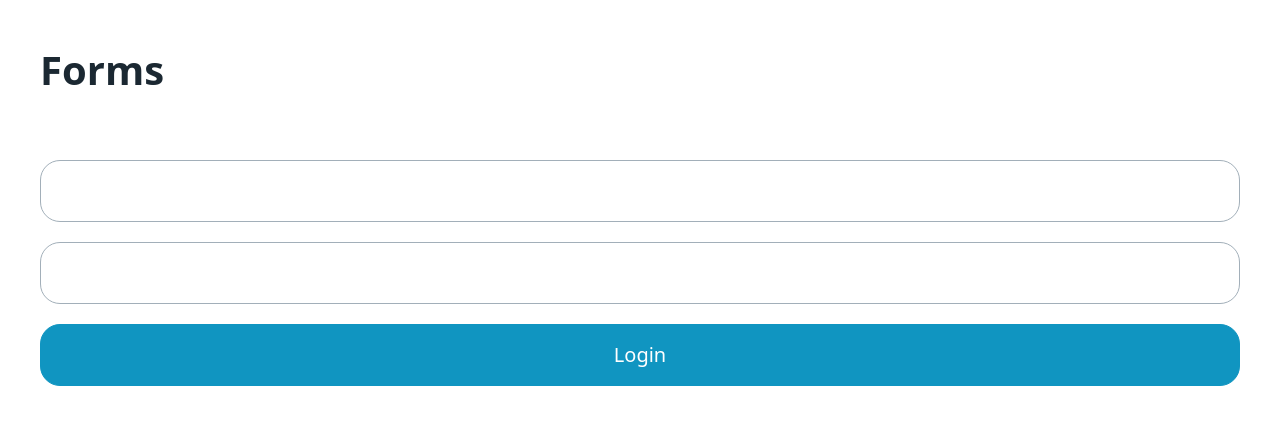
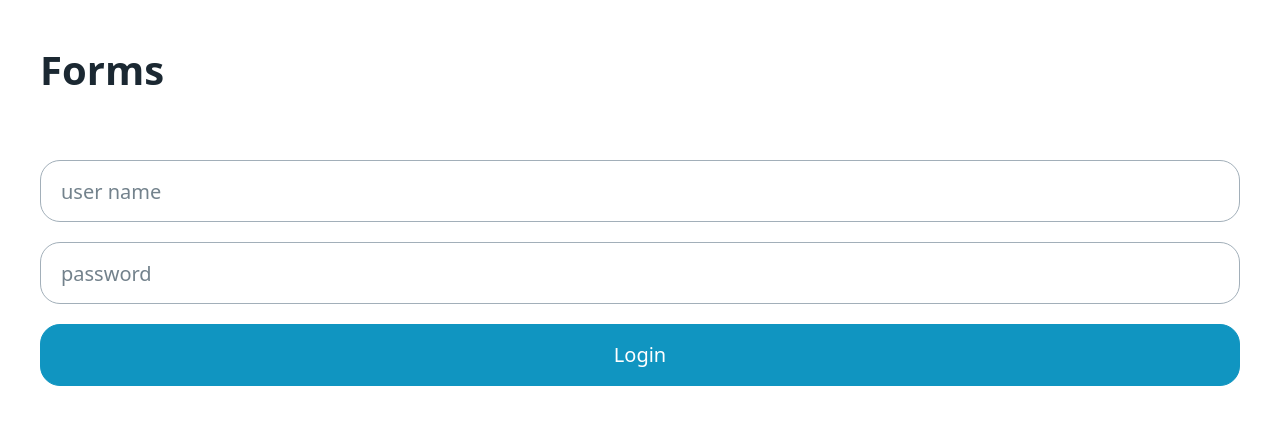
Before and after one commit to evariste1963/joc-sk-forms, a SvelteKit app: page / in a window 1280 px wide. Shown: the top 424 px of the page. Built offline with nearby package versions, Linux system fonts and the light colour scheme.

Commit message:
All done --> last bit not added for clarity

```diff
--- a/src/routes/+page.svelte
+++ b/src/routes/+page.svelte
@@ -1,7 +1,7 @@
 <h1>Forms</h1>
 
 <form method="POST" action="/login">
-	<input type="text" name="user" />
-	<input type="password" name="password" />
+	<input type="text" name="user" placeholder="user name"/>
+	<input type="password" name="password" placeholder="password" />
 	<button type="submit">Login</button>
 </form>
--- a/src/routes/login/+page.svelte
+++ b/src/routes/login/+page.svelte
@@ -10,11 +10,11 @@ export let form:ActionData
 </pre>
 
 <form method="POST" use:enhance>
-	<input type="text" name="user" value={form?.data?.user ?? ''} />
+	<input type="text" name="user" placeholder="user name" value={form?.data?.user ?? ''} />
 {#if form?.errors?.user}
 <p class="error"> Name is required </p>
 { /if}
-	<input type="password" name="password" value={form?.data?.password ?? ''} />
+	<input type="password" name="password" placeholder="password" value={form?.data?.password ?? ''} />
     {#if form?.errors?.password}
     <p class="error"> Password is required </p>
     { /if}
```
